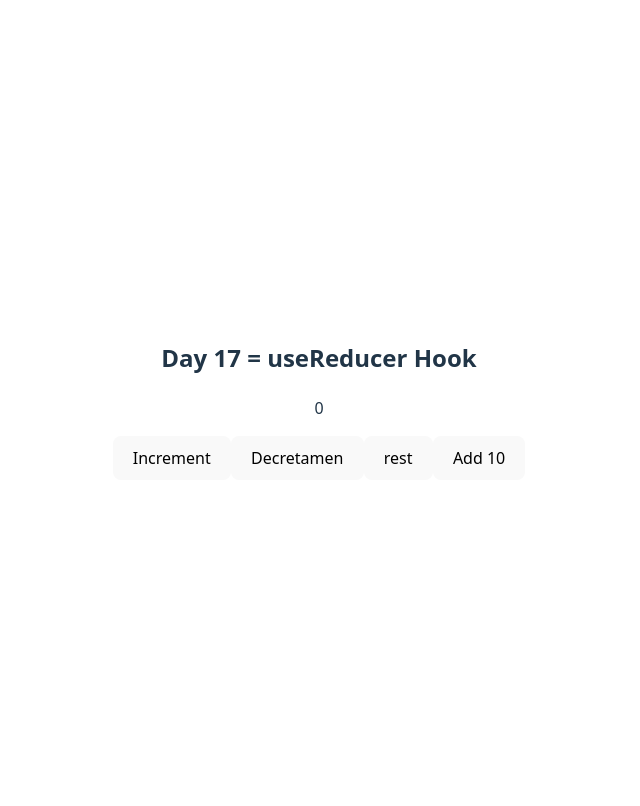
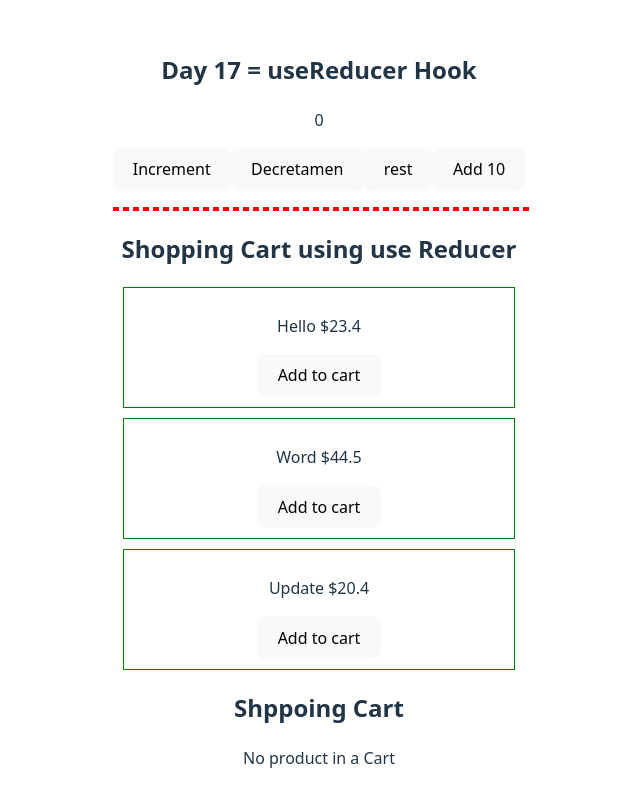
Before and after one commit to hunny345686/Learn-React-js, a React (Vite) app in the folder React-Basic/react-vite-day4/: page / in a window 1280 px wide. Shown: the top 806 px of the page, without its empty margins (321-961 px from the left). Built offline with nearby package versions, Linux system fonts and the light colour scheme.

Commit message:
Learning - About Reducer compaxity using Add to cart Item

```diff
--- /dev/null
+++ b/React-Basic/react-vite-day4/src/components/reducerComponnt.jsx
@@ -0,0 +1,116 @@
+import { useReducer } from "react";
+
+const initialValue = {
+  items: [],
+  totalPrice: 0,
+  totalItems: 0,
+};
+
+const productReducer = (state, action) => {
+  switch (action.type) {
+    case "ADD_ITEM": {
+      const existingItem = state.items.findIndex(
+        (item) => item.id == action.payload.id
+      );
+      let updatedItem;
+      if (existingItem >= 0) {
+        updatedItem[existingItem] = {
+          ...updatedItem[existingItem],
+          quantity: updatedItem[existingItem].quantity + 1,
+        };
+      } else {
+        updatedItem = [
+          ...state.items,
+          {
+            ...action.payload,
+            quantity: 1,
+          },
+        ];
+      }
+
+      return {
+        ...state.item,
+        items: updatedItem,
+        totalPrice: updatedItem.reduce(
+          (acc, item) => acc + item.price * item.quantity,
+          0
+        ),
+        totalItems: updatedItem.reduce((acc, item) => acc + item.quantity, 0),
+      };
+    }
+    default:
+      return state;
+  }
+};
+const LreanReducer = () => {
+  const [state, dispatch] = useReducer(productReducer, initialValue);
+  const product = [
+    {
+      id: 1,
+      name: "Hello",
+      price: 23.4,
+    },
+    {
+      id: 2,
+      name: "Word",
+      price: 44.5,
+    },
+    {
+      id: 3,
+      name: "Update",
+      price: 20.4,
+    },
+  ];
+
+  console.log(state.items);
+
+  return (
+    <div>
+      <h2>Shopping Cart using use Reducer</h2>
+
+      {product.map((item) => (
+        <div
+          style={{ border: "1px solid green", margin: "10px", padding: "10px" }}
+          key={item.id}
+        >
+          <p>
+            {item.name} ${item.price}
+          </p>
+          <button onClick={() => dispatch({ type: "ADD_ITEM", payload: item })}>
+            Add to cart
+          </button>
+        </div>
+      ))}
+
+      <div>
+        <h2>Shppoing Cart</h2>
+        {state.items.length === 0 ? (
+          <p>No product in a Cart</p>
+        ) : (
+          <div>
+            {state.items.map((item) => (
+              <div
+                style={{
+                  border: "1px solid green",
+                  margin: "10px",
+                  padding: "10px",
+                }}
+                key={item.id}
+              >
+                <p>
+                  {item.name} - ${item.price} x{item.quantity}
+                </p>
+                <button>Clear to cart</button>
+              </div>
+            ))}
+
+            <h3>Total Items: {state.totalItems}</h3>
+            <h3>Total Price: {state.totalPrice}</h3>
+          </div>
+        )}
+      </div>
+    </div>
+  );
+};
+
+export default LreanReducer;
--- a/React-Basic/react-vite-day4/src/day17.jsx
+++ b/React-Basic/react-vite-day4/src/day17.jsx
@@ -1,4 +1,5 @@
 import { useReducer } from "react";
+import LreanReducer from "./components/reducerComponnt";
 
 const reducer = (state, action) => {
   console.log(state, action);
@@ -31,6 +32,11 @@ const Day17 = () => {
       <button onClick={() => dispatch({ type: "ADD10", val: 10 })}>
         Add 10
       </button>
+      <hr
+        style={{ border: "2px dashed red", width: "100%", marginBlock: "16px" }}
+      />
+
+      <LreanReducer />
     </div>
   );
 };
```
